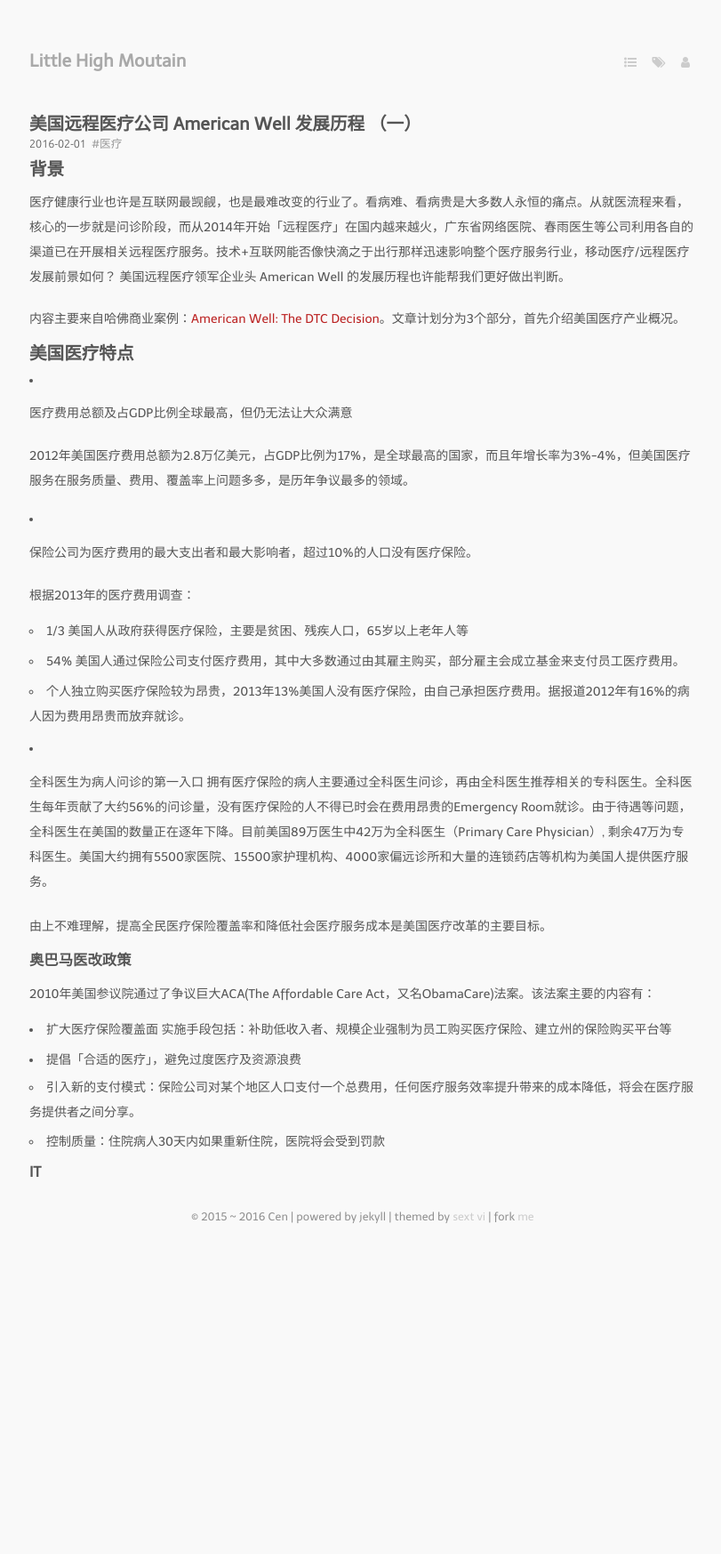
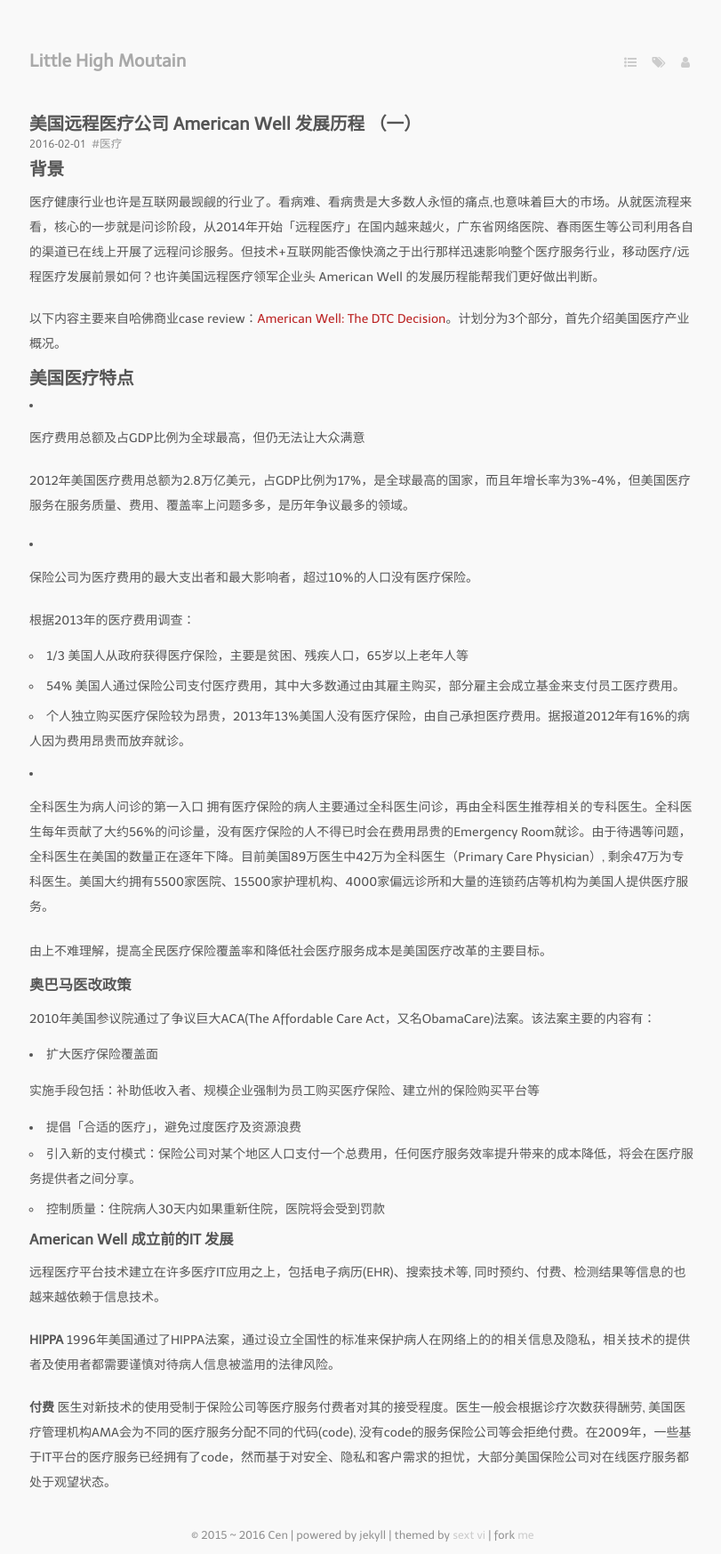
Before and after one commit to Cen74/cen74.github.io_3, a Jekyll site: the page built from _posts/2016-02-01-AmercianWell_part1.md, in a window 1280 px wide. Shown: the whole page at 89% size, without its empty margins (232-1043 px from the left). Built offline with Jekyll 4.4.1, drawn with Linux system fonts in a browser that asks for light colours; nearby versions of some CDN libraries; some web fonts are replaced; a script that is not in the unit is left out; before the commit the page ends 1389 px from its top, so only the background shows below that.

Commit message:
update AW.part1

```diff
--- a/_posts/2016-02-01-AmercianWell_part1.md
+++ b/_posts/2016-02-01-AmercianWell_part1.md
@@ -7,12 +7,12 @@ tags:
 
 
 ## 背景
-医疗健康行业也许是互联网最觊觎，也是最难改变的行业了。看病难、看病贵是大多数人永恒的痛点。从就医流程来看，核心的一步就是问诊阶段，而从2014年开始「远程医疗」在国内越来越火，广东省网络医院、春雨医生等公司利用各自的渠道已在开展相关远程医疗服务。技术+互联网能否像快滴之于出行那样迅速影响整个医疗服务行业，移动医疗/远程医疗发展前景如何？ 美国远程医疗领军企业头 American Well 的发展历程也许能帮我们更好做出判断。
+医疗健康行业也许是互联网最觊觎的行业了。看病难、看病贵是大多数人永恒的痛点,也意味着巨大的市场。从就医流程来看，核心的一步就是问诊阶段，从2014年开始「远程医疗」在国内越来越火，广东省网络医院、春雨医生等公司利用各自的渠道已在线上开展了远程问诊服务。但技术+互联网能否像快滴之于出行那样迅速影响整个医疗服务行业，移动医疗/远程医疗发展前景如何？也许美国远程医疗领军企业头 American Well 的发展历程能帮我们更好做出判断。
 
-内容主要来自哈佛商业案例：[American Well: The DTC Decision](http://www.hbs.edu/faculty/Pages/item.aspx?num=48972)。文章计划分为3个部分，首先介绍美国医疗产业概况。
+以下内容主要来自哈佛商业case review：[American Well: The DTC Decision](http://www.hbs.edu/faculty/Pages/item.aspx?num=48972)。计划分为3个部分，首先介绍美国医疗产业概况。
 
 ## 美国医疗特点
-- 医疗费用总额及占GDP比例全球最高，但仍无法让大众满意
+- 医疗费用总额及占GDP比例为全球最高，但仍无法让大众满意
 
   2012年美国医疗费用总额为2.8万亿美元，占GDP比例为17%，是全球最高的国家，而且年增长率为3%-4%，但美国医疗服务在服务质量、费用、覆盖率上问题多多，是历年争议最多的领域。
 
@@ -33,9 +33,16 @@ tags:
 2010年美国参议院通过了争议巨大ACA(The Affordable Care Act，又名ObamaCare)法案。该法案主要的内容有：
 
 - 扩大医疗保险覆盖面
+
 实施手段包括：补助低收入者、规模企业强制为员工购买医疗保险、建立州的保险购买平台等
+
 - 提倡「合适的医疗」，避免过度医疗及资源浪费
     - 引入新的支付模式：保险公司对某个地区人口支付一个总费用，任何医疗服务效率提升带来的成本降低，将会在医疗服务提供者之间分享。
     - 控制质量：住院病人30天内如果重新住院，医院将会受到罚款
 
-### IT
+### American Well 成立前的IT 发展
+远程医疗平台技术建立在许多医疗IT应用之上，包括电子病历(EHR)、搜索技术等, 同时预约、付费、检测结果等信息的也越来越依赖于信息技术。
+
+**HIPPA** 1996年美国通过了HIPPA法案，通过设立全国性的标准来保护病人在网络上的的相关信息及隐私，相关技术的提供者及使用者都需要谨慎对待病人信息被滥用的法律风险。
+
+**付费** 医生对新技术的使用受制于保险公司等医疗服务付费者对其的接受程度。医生一般会根据诊疗次数获得酬劳, 美国医疗管理机构AMA会为不同的医疗服务分配不同的代码(code), 没有code的服务保险公司等会拒绝付费。在2009年，一些基于IT平台的医疗服务已经拥有了code，然而基于对安全、隐私和客户需求的担忧，大部分美国保险公司对在线医疗服务都处于观望状态。
```
Also changed, not shown: 2 other files.
